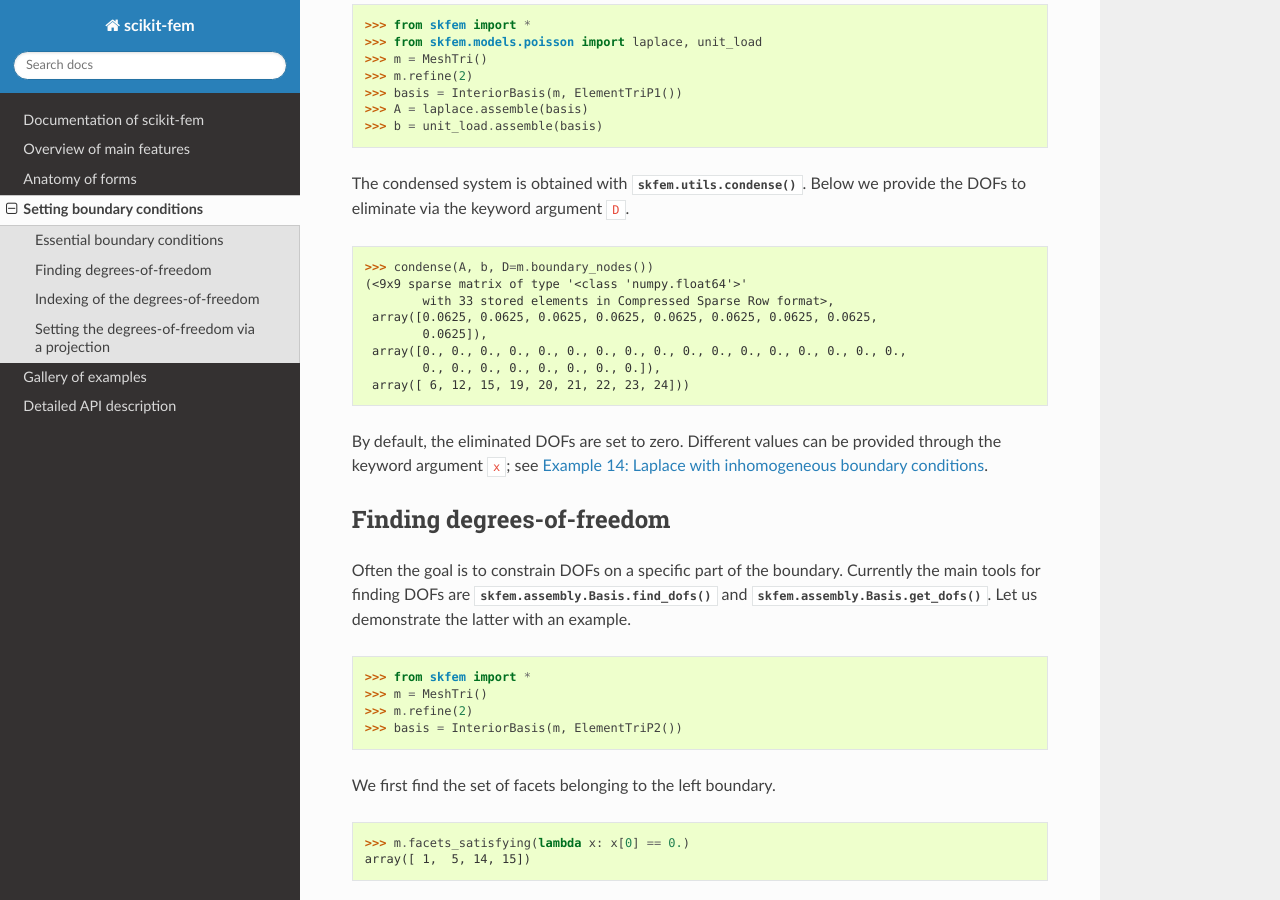
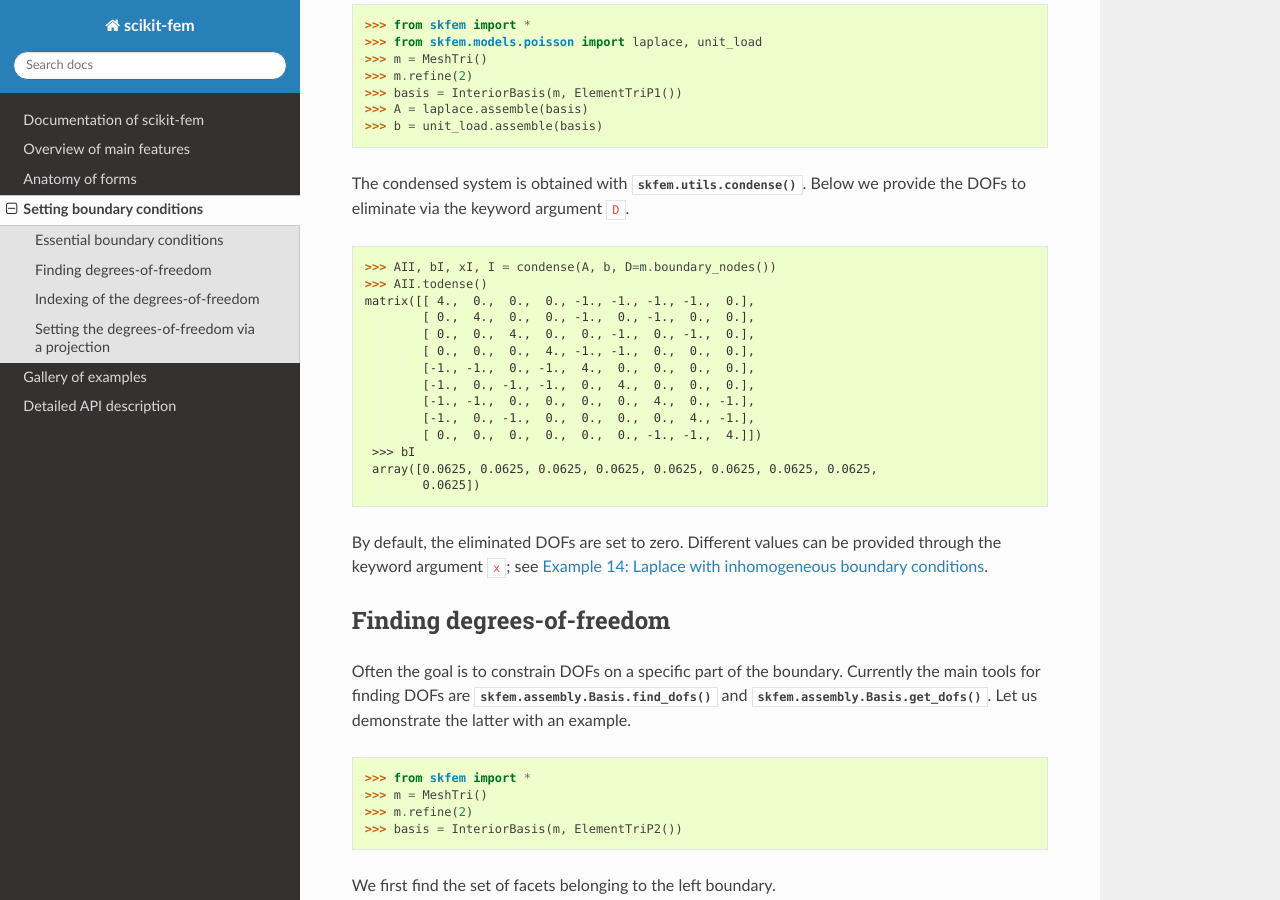
Before and after one commit to kinnala/scikit-fem, a Sphinx documentation site: the page built from docs/bcs.rst, in a window 1280 px wide and 900 px high, scrolled down 811 px. Built offline with Sphinx 7.4.7 and the Read the Docs theme 2.0.0, drawn with Linux system fonts in a browser that asks for light colours.

```diff
--- a/docs/bcs.rst
+++ b/docs/bcs.rst
@@ -56,7 +56,7 @@ which leads to the condensed system
 As an example, let us assemble the matrix :math:`A` and the vector :math:`b`
 corresponding to the Poisson equation :math:`-\Delta u = 1`.
 
-.. code-block:: python
+.. doctest::
 
    >>> from skfem import *
    >>> from skfem.models.poisson import laplace, unit_load
@@ -70,16 +70,22 @@ The condensed system is obtained with :func:`skfem.utils.condense`.  Below
 we provide the DOFs to eliminate via the keyword argument
 ``D``.
 
-.. code-block:: python
+.. doctest::
 
-   >>> condense(A, b, D=m.boundary_nodes())
-   (<9x9 sparse matrix of type '<class 'numpy.float64'>'
-           with 33 stored elements in Compressed Sparse Row format>,
+   >>> AII, bI, xI, I = condense(A, b, D=m.boundary_nodes())
+   >>> AII.todense()
+   matrix([[ 4.,  0.,  0.,  0., -1., -1., -1., -1.,  0.],
+           [ 0.,  4.,  0.,  0., -1.,  0., -1.,  0.,  0.],
+           [ 0.,  0.,  4.,  0.,  0., -1.,  0., -1.,  0.],
+           [ 0.,  0.,  0.,  4., -1., -1.,  0.,  0.,  0.],
+           [-1., -1.,  0., -1.,  4.,  0.,  0.,  0.,  0.],
+           [-1.,  0., -1., -1.,  0.,  4.,  0.,  0.,  0.],
+           [-1., -1.,  0.,  0.,  0.,  0.,  4.,  0., -1.],
+           [-1.,  0., -1.,  0.,  0.,  0.,  0.,  4., -1.],
+           [ 0.,  0.,  0.,  0.,  0.,  0., -1., -1.,  4.]])
+    >>> bI
     array([0.0625, 0.0625, 0.0625, 0.0625, 0.0625, 0.0625, 0.0625, 0.0625,
-           0.0625]),
-    array([0., 0., 0., 0., 0., 0., 0., 0., 0., 0., 0., 0., 0., 0., 0., 0., 0.,
-           0., 0., 0., 0., 0., 0., 0., 0.]),
-    array([ 6, 12, 15, 19, 20, 21, 22, 23, 24]))
+           0.0625])
 
 By default, the eliminated DOFs are set to zero.
 Different values can be provided through the keyword argument ``x``;
@@ -94,7 +100,7 @@ the boundary.  Currently the main tools for finding DOFs are
 :meth:`skfem.assembly.Basis.get_dofs`.  Let us demonstrate
 the latter with an example.
 
-.. code-block:: python
+.. doctest::
 
    >>> from skfem import *
    >>> m = MeshTri()
@@ -103,7 +109,7 @@ the latter with an example.
 
 We first find the set of facets belonging to the left boundary.
 
-.. code-block:: python
+.. doctest::
 
    >>> m.facets_satisfying(lambda x: x[0] == 0.)
    array([ 1,  5, 14, 15])
@@ -111,7 +117,7 @@ We first find the set of facets belonging to the left boundary.
 Next we supply the array of facet indices to
 :meth:`skfem.assembly.Basis.get_dofs`
 
-.. code-block:: python
+.. doctest::
 
    >>> dofs = basis.get_dofs(m.facets_satisfying(lambda x: x[0] == 0.))
    >>> dofs.nodal
@@ -149,7 +155,7 @@ DOF according to the following table:
 The list of all DOFs (belonging to the left boundary) can be obtained as
 follows:
 
-.. code-block:: python
+.. doctest::
 
    >>> dofs.flatten()
    array([ 0,  2,  5, 10, 14, 26, 30, 39, 40])
@@ -157,7 +163,7 @@ follows:
 Many DOF types are associated with a specific global coordinate.  These
 so-called DOF locations can be found as follows:
 
-.. code-block:: python
+.. doctest::
 
    >>> basis.doflocs[:, dofs.flatten()]
    array([[0.   , 0.   , 0.   , 0.   , 0.   , 0.   , 0.   , 0.   , 0.   ],
@@ -185,7 +191,7 @@ topological entities (`nodes`, `facets`, `edges`, `elements`) of the mesh.
 For example, consider the quadratic Lagrange triangle and the default two
 element mesh of the unit square:
 
-.. code-block:: python
+.. doctest::
 
    >>> from skfem import *
    >>> m = MeshTri()
@@ -195,7 +201,7 @@ element mesh of the unit square:
 
 The DOFs corresponding to the nodes (or vertices) of the mesh are
 
-.. code-block:: python
+.. doctest::
 
    >>> basis.nodal_dofs
    array([[0, 1, 2, 3]])
@@ -203,7 +209,7 @@ The DOFs corresponding to the nodes (or vertices) of the mesh are
 The first column above corresponds to the first column in the corresponding mesh
 data structure:
 
-.. code-block:: python
+.. doctest::
 
    >>> m.p
    array([[0., 1., 0., 1.],
@@ -215,14 +221,14 @@ and so on.
 
 Similarly, the DOFs corresponding to the facets of the mesh are
 
-.. code-block:: python
+.. doctest::
 
    >>> basis.facet_dofs
    array([[4, 5, 6, 7, 8]])
 
 The corresponding facets can be found in the mesh data structure:
 
-.. code-block:: python
+.. doctest::
 
    >>> m.facets
    array([[0, 0, 1, 1, 2],
@@ -250,7 +256,7 @@ onto the finite element space :math:`V_h` by solving for the function
 and which is zero in all DOFs inside the domain.
 In the following snippet we solve explicitly the above variational problem:
 
-.. code-block:: python
+.. doctest::
 
    >>> from skfem import *
    >>> m = MeshQuad()
@@ -268,7 +274,7 @@ In the following snippet we solve explicitly the above variational problem:
 Alternatively, you can use :func:`skfem.utils.project` which does exactly the
 same thing:
 
-.. code-block:: python
+.. doctest::
 
    >>> project(u_0, basis_to=basis, I=basis.get_dofs(), expand=True)
    array([ 2.87802132e-16,  1.62145397e-16,  1.00000000e+00,  1.66533454e-16,
```
Also changed, not shown: docs/forms.rst (+8 -10 lines).
